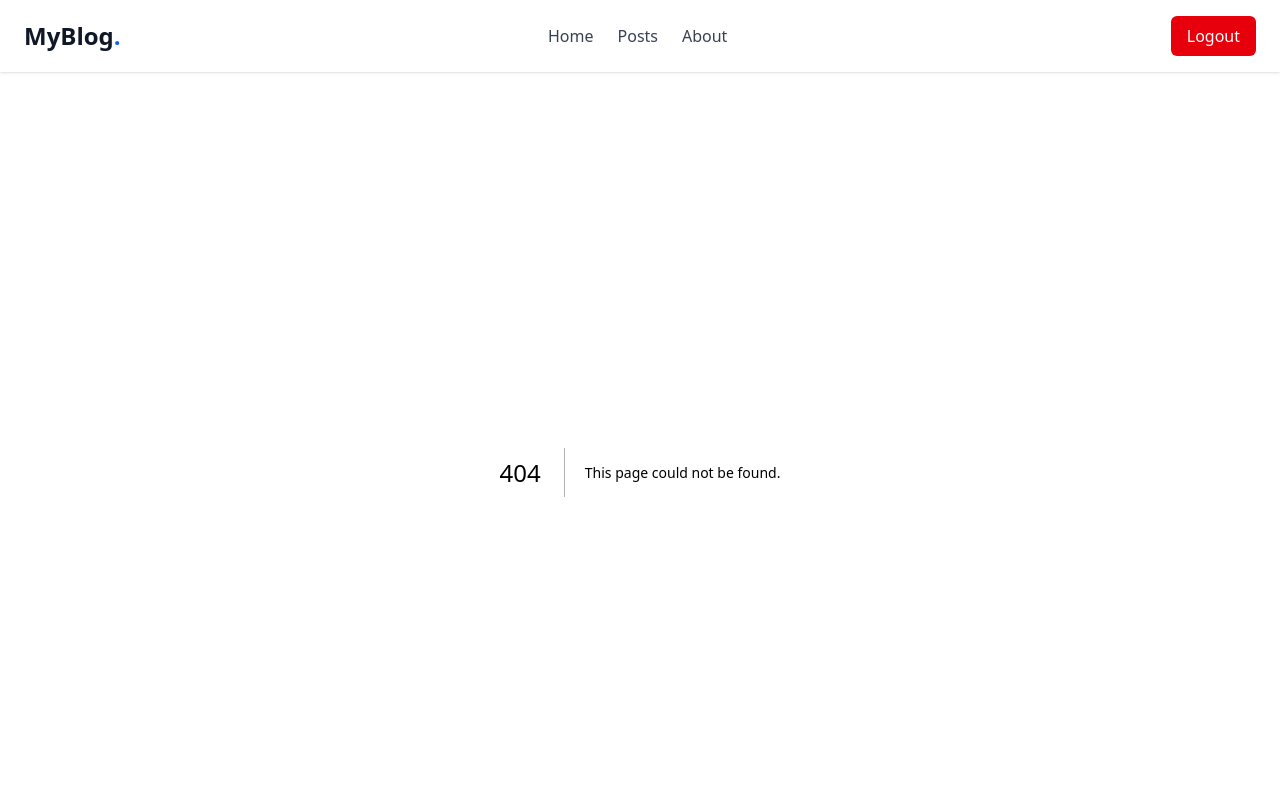
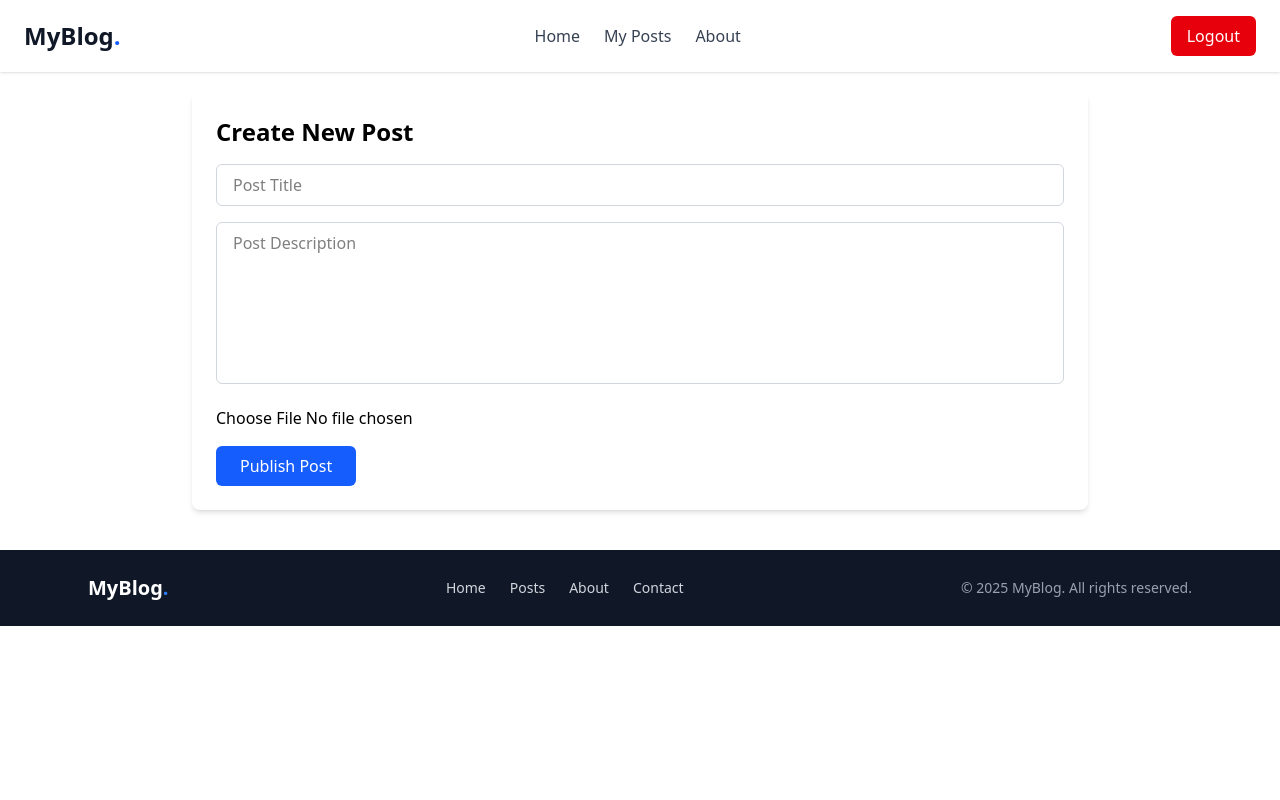
Before and after one commit to Ranagithubrr/blog-front-end, a Next.js app: page /my-posts in a window 1280 px wide. Before the commit this address had no page. Shown: the top 800 px of the page. Built offline with nearby package versions, Linux system fonts and the light colour scheme; no server answers; sample sign-in values are in the browser's storage.

Commit message:
feat: post create feature added

```diff
--- a/package.json
+++ b/package.json
@@ -9,6 +9,8 @@
     "lint": "eslint"
   },
   "dependencies": {
+    "@aws-sdk/client-s3": "^3.913.0",
+    "@aws-sdk/s3-request-presigner": "^3.913.0",
     "@hookform/resolvers": "^5.2.2",
     "@tanstack/react-query": "^5.90.5",
     "axios": "^1.12.2",
--- a/src/app/(blog)/page.tsx
+++ b/src/app/(blog)/page.tsx
@@ -1,15 +1,10 @@
 import PostsList from "@/components/posts/Posts";
-import Posts from "@/components/posts/Posts";
-import ProtectedRoute from "@/components/ProtectedRoute";
-import Link from "next/link";
 
 export default function Home() {
   return (
-    <ProtectedRoute>
       <div>
-        <h1 className="text-4xl font-bold">Discover Our Latest Posts</h1>
+        <h1 className="text-4xl font-bold font-mono uppercase">Discover Our Latest Posts</h1>
         <PostsList />
       </div>
-    </ProtectedRoute>
   );
 }
--- /dev/null
+++ b/src/app/api/s3-presigned-url/route.ts
@@ -0,0 +1,36 @@
+import { NextRequest, NextResponse } from "next/server";
+import { S3Client, PutObjectCommand } from "@aws-sdk/client-s3";
+import { getSignedUrl } from "@aws-sdk/s3-request-presigner";
+
+const s3 = new S3Client({
+    region: process.env.AWS_REGION,
+    credentials: {
+        accessKeyId: process.env.AWS_ACCESS_KEY_ID!,
+        secretAccessKey: process.env.AWS_SECRET_ACCESS_KEY!,
+    },
+});
+
+export async function GET(req: NextRequest) {
+    const fileName = req.nextUrl.searchParams.get("fileName");
+    const fileType = req.nextUrl.searchParams.get("fileType") || "image/jpeg";
+
+    if (!fileName) {
+        return NextResponse.json({ error: "fileName is required" }, { status: 400 });
+    }
+
+    try {
+        const key = `posts/${Date.now()}-${fileName}`; // unique file path
+        const command = new PutObjectCommand({
+            Bucket: process.env.AWS_S3_BUCKET_NAME,
+            Key: key,
+            ContentType: fileType,
+        });
+
+        const url = await getSignedUrl(s3, command, { expiresIn: 60 * 5 }); // 5 minutes
+
+        return NextResponse.json({ url, key });
+    } catch (err) {
+        console.error(err);
+        return NextResponse.json({ error: "Failed to generate presigned URL" }, { status: 500 });
+    }
+}
--- /dev/null
+++ b/src/app/my-posts/page.tsx
@@ -0,0 +1,15 @@
+import CreatePost from '@/components/posts/CreatePost'
+import ProtectedRoute from '@/components/ProtectedRoute'
+import React from 'react'
+
+const page = () => {
+    return (
+        <ProtectedRoute>
+            <div className='max-w-7xl mx-auto px-6'>
+                <CreatePost />
+            </div>
+        </ProtectedRoute>
+    )
+}
+
+export default page
--- a/src/components/Header.tsx
+++ b/src/components/Header.tsx
@@ -21,7 +21,9 @@ const Header = () => {
         {/* Navigation */}
         <nav className="hidden md:flex gap-6 text-gray-700 font-medium">
           <Link href="/" className="hover:text-blue-600 transition">Home</Link>
-          <Link href="/posts" className="hover:text-blue-600 transition">Posts</Link>
+          {isLoggedIn &&
+            <Link href="/my-posts" className="hover:text-blue-600 transition">My Posts</Link>
+          }
           <Link href="/about" className="hover:text-blue-600 transition">About</Link>
         </nav>
 
--- /dev/null
+++ b/src/components/posts/CreatePost.tsx
@@ -0,0 +1,139 @@
+"use client";
+
+import React, { useState } from "react";
+import { FieldError, useForm } from "react-hook-form";
+import { z } from "zod";
+import { zodResolver } from "@hookform/resolvers/zod";
+import { useMutation } from "@tanstack/react-query";
+import { createPost } from "@/services/post.service";
+import { useAuth } from "@/providers/AuthProvider";
+
+// Zod validation
+const PostSchema = z.object({
+  title: z.string().min(2, "Title must be at least 2 characters").max(100),
+  description: z
+    .string()
+    .min(10, "Description must be at least 10 characters")
+    .max(1000),
+  image: z
+    .any()
+    .refine((file) => file?.[0]?.size <= 5_000_000, "Max file size 5MB")
+    .optional(),
+});
+
+type PostFormType = z.infer<typeof PostSchema>;
+
+const CreatePost = () => {
+  const { user } = useAuth();
+  const [imageUrl, setImageUrl] = useState<string>("");
+
+  const {
+    register,
+    handleSubmit,
+    formState: { errors },
+  } = useForm<PostFormType>({
+    resolver: zodResolver(PostSchema),
+  });
+
+  const { mutate, isPending } = useMutation({
+    mutationFn: createPost,
+    onSuccess: (data) => {
+      console.log("Post created successfully:", data);
+    },
+    onError: (error) => {
+      console.error("Error creating post:", error);
+    },
+  });
+
+  // Upload image to S3
+  const uploadImageToS3 = async (file: File) => {
+    // 1. Get presigned URL from your backend
+    const presignedRes = await fetch("/api/s3-presigned-url?fileName=" + file.name);
+    const { url, key } = await presignedRes.json(); // backend returns { url, key }
+
+    // 2. Upload file to S3 using the presigned URL
+    await fetch(url, {
+      method: "PUT",
+      headers: {
+        "Content-Type": file.type,
+      },
+      body: file,
+    });
+
+    // 3. Return the public URL (or key) for storing in DB
+    const publicUrl = `https://blog-bucketname.s3.amazonaws.com/${key}`;
+    return publicUrl;
+  };
+
+  const onSubmit = async (data: PostFormType) => {
+    let uploadedImage = "";
+    if (data.image && data.image.length > 0) {
+      uploadedImage = await uploadImageToS3(data.image[0]);
+      setImageUrl(uploadedImage);
+    }
+
+    mutate({
+      title: data.title,
+      description: data.description,
+      author: user.name,
+      authorId: user._id,
+      thumbnail: uploadedImage,
+    });
+  };
+
+  return (
+    <div className="max-w-4xl mx-auto p-6 bg-white rounded-lg shadow-md mt-5">
+      <h1 className="text-2xl font-bold mb-4">Create New Post</h1>
+
+      <form onSubmit={handleSubmit(onSubmit)} className="space-y-4">
+        {/* Title */}
+        <div>
+          <input
+            type="text"
+            placeholder="Post Title"
+            {...register("title")}
+            className="w-full border border-gray-300 rounded-md px-4 py-2 focus:outline-none focus:ring-2 focus:ring-blue-500"
+          />
+          {errors.title && (
+            <p className="text-red-500 text-sm mt-1">{errors.title.message}</p>
+          )}
+        </div>
+
+        {/* Description */}
+        <div>
+          <textarea
+            placeholder="Post Description"
+            rows={6}
+            {...register("description")}
+            className="w-full border border-gray-300 rounded-md px-4 py-2 focus:outline-none focus:ring-2 focus:ring-blue-500 resize-none"
+          />
+          {errors.description && (
+            <p className="text-red-500 text-sm mt-1">{errors.description.message}</p>
+          )}
+        </div>
+
+        {/* Image */}
+        <div>
+          <input type="file" {...register("image")} accept="image/*" />
+          {errors.image && (errors.image as FieldError).message && (
+            <p className="text-red-500 text-sm mt-1">
+              {(errors.image as FieldError).message}
+            </p>
+          )}
+          {imageUrl && <p className="text-green-500 mt-1">Image uploaded!</p>}
+        </div>
+
+        {/* Submit */}
+        <button
+          disabled={isPending}
+          type="submit"
+          className="bg-blue-600 cursor-pointer text-white px-6 py-2 rounded-md hover:bg-blue-700 transition"
+        >
+          {isPending ? "Please Wait..." : "Publish Post"}
+        </button>
+      </form>
+    </div>
+  );
+};
+
+export default CreatePost;
--- a/src/services/post.service.ts
+++ b/src/services/post.service.ts
@@ -6,7 +6,7 @@ export const getPosts = async () => {
 };
 
 export const createPost = async (payload: any) => {
-  const { data } = await api.post("/posts", payload);
+  const { data } = await api.post("/post", payload);
   return data;
 };
 
--- /dev/null
+++ b/src/types/types.ts
@@ -0,0 +1,15 @@
+import { BaseEditor, Descendant, Element as SlateElement } from "slate";
+import { ReactEditor } from "slate-react";
+import { HistoryEditor } from "slate-history";
+
+// Custom text
+export type CustomText = { text: string };
+
+// Custom element
+export interface CustomElement extends SlateElement {
+  type: "paragraph" | "heading";
+  children: CustomText[];
+}
+
+// Editor type
+export type CustomEditor = BaseEditor & ReactEditor & HistoryEditor;
```
Also changed, not shown: 1 other file (tests, documents, lock files or other folders).
